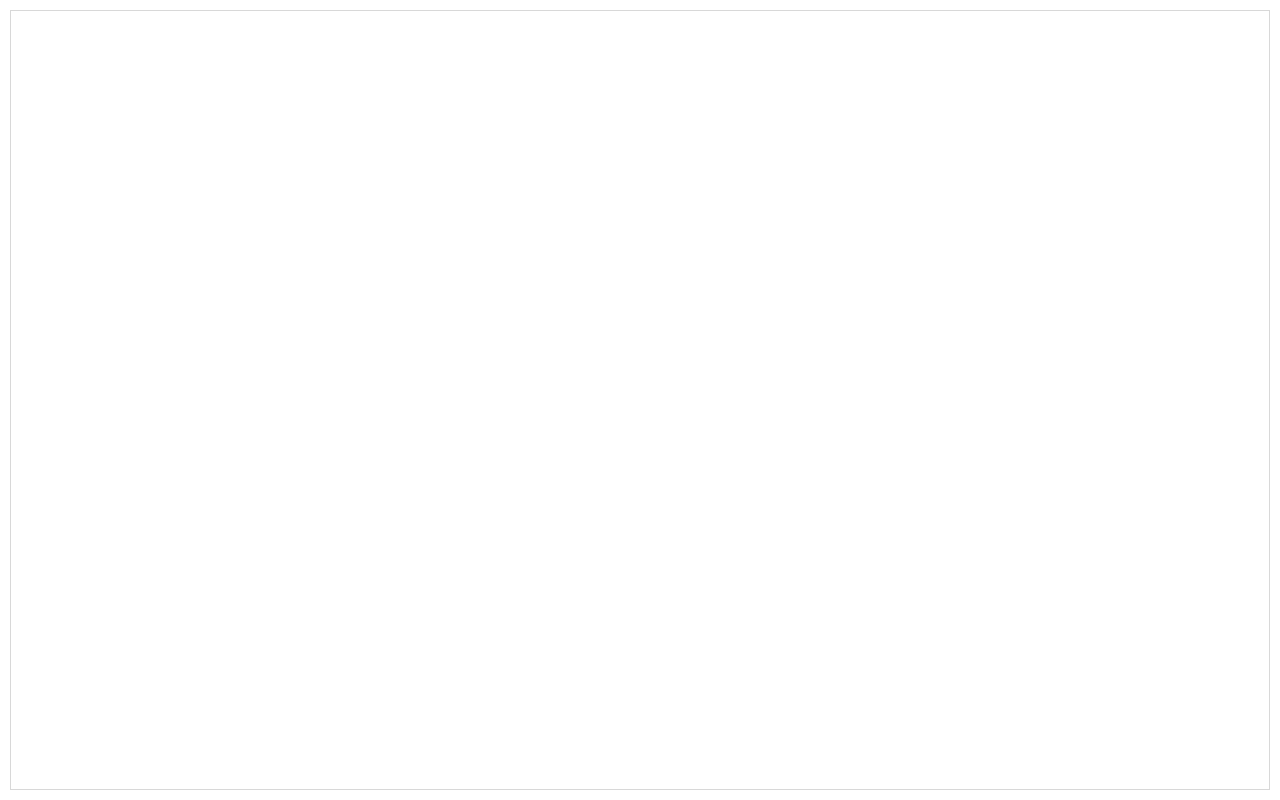
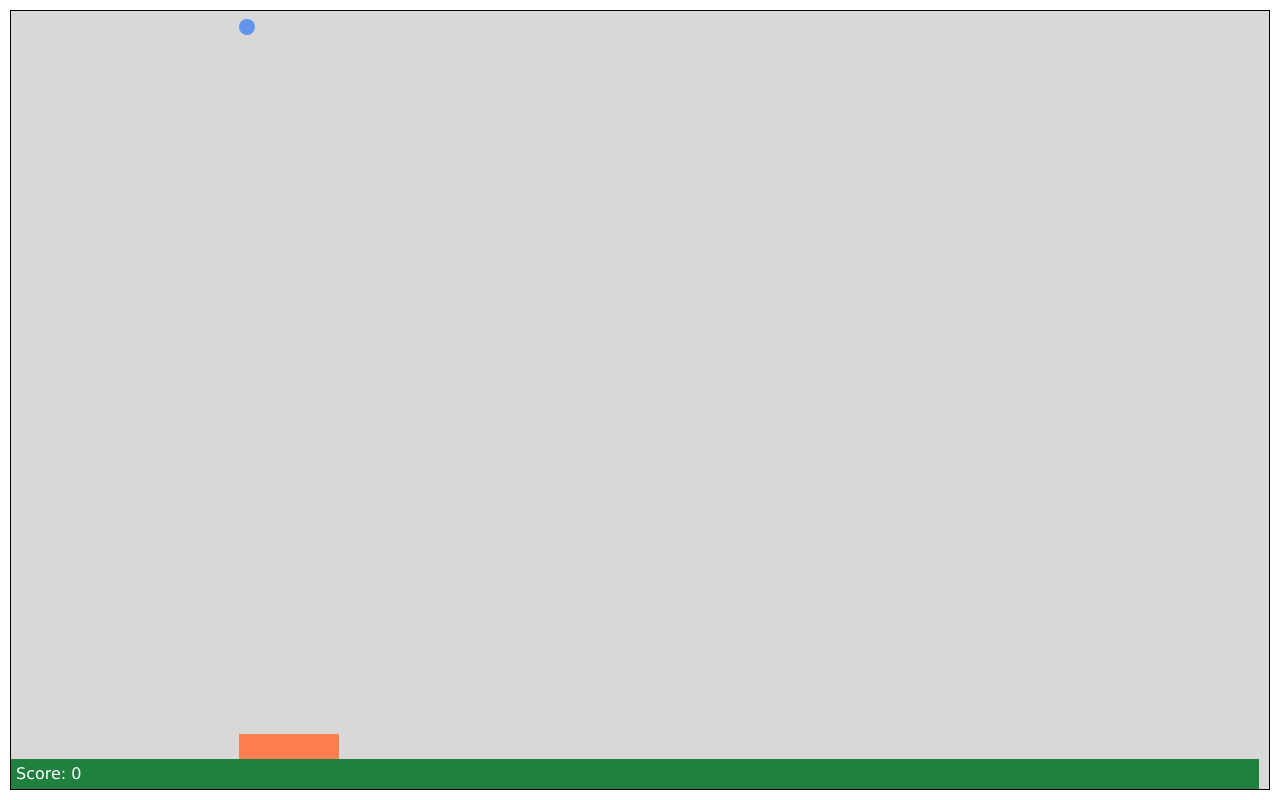
Before and after one commit to shankarghimire/reboundgame, a plain HTML site: page rebound.html in a window 1280 px wide. Drawn offline with Linux system fonts and the light colour scheme.

Commit message:
Configures the game components- ball, paddle and score

```diff
--- a/css/rebound.css
+++ b/css/rebound.css
@@ -10,8 +10,39 @@ body{
 
 #playingArea{
     position: absolute;
-    border: 1px solid rgb(216,216,216);
+    border: 1px solid  rgb(0,0,0);
     top: 10px;
     left: 10px;
+    background-color: rgb(216,216,216);
+}
+
+#ball{
+    position: absolute;
+    top: 8px;
+    left: 228px;
+    width: 16px;
+    height: 16px;
+    border-radius: 8px;
+    background-color: cornflowerblue;
+}
+
+#score{
+    position: absolute;
+    bottom: 0;
+    left: 0;
+    width: calc(100% - 10px);
+    height: 30px;
+    color: #ffffff;
+    background-color: rgb(32,128, 64);
+    padding: 5px;
+}
+
+#paddle{
+    position: absolute;
+    bottom: 30px;
+    left: 228px;
+    width: 100px;
+    height: 25px;
+    background-color: coral;
 
 }
--- a/rebound.html
+++ b/rebound.html
@@ -8,7 +8,11 @@
 </head>
 <body>
     <div id="playingArea">
-
+        <div id="ball"></div>
+        <div id="paddle"></div>
+        <div id="score">
+            Score: 0
+        </div>
     </div>
 
     <script src="js/rebound.js"></script>
```
